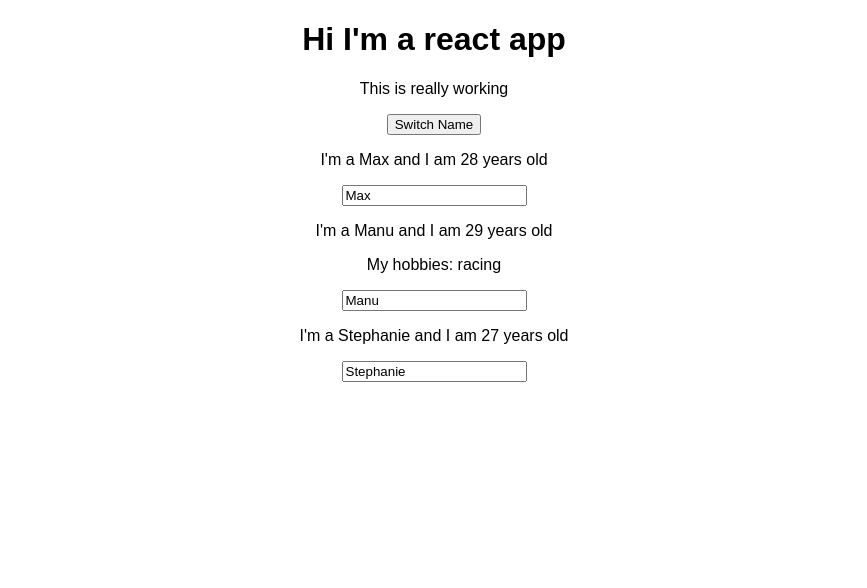
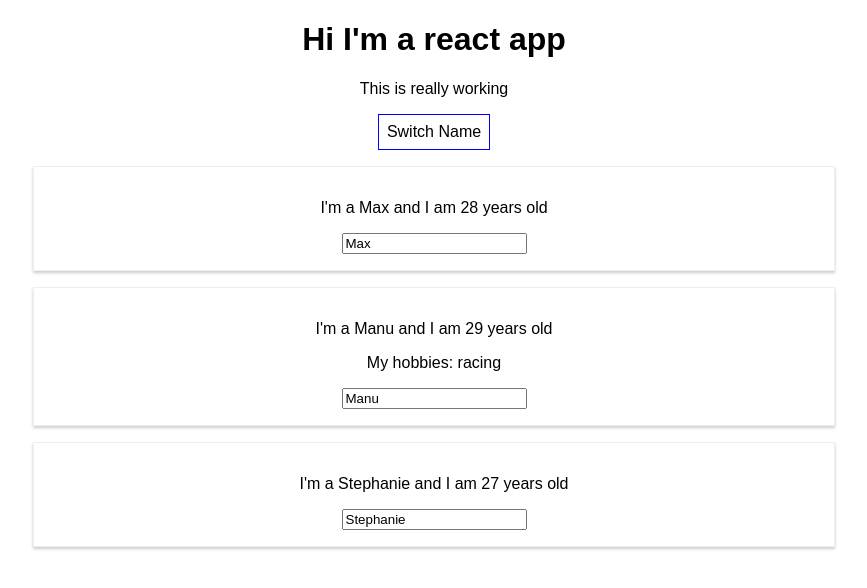
Before and after one commit to Jngai/react-course, a React (Create React App) app: page / in a window 1280 px wide. Shown: the top 588 px of the page, without its empty margins (206-1073 px from the left). Built offline with nearby package versions, Linux system fonts and the light colour scheme.

Commit message:
inline styles

```diff
--- a/src/App.js
+++ b/src/App.js
@@ -34,11 +34,22 @@
   }
 
   render() {
+
+    const style = {
+      backgroundColor: 'white',
+      font: 'inherit',
+      border: '1px solid blue',
+      padding: '8px',
+      cursor: 'pointer'
+    };
+
     return (
       <div className="App">
         <h1>Hi I'm a react app</h1>
         <p>This is really working</p>
-        <button onClick={()=>this.switchNameHandler('Maximiliam!')}>Switch Name</button>
+        <button
+        style={style}
+        onClick={()=>this.switchNameHandler('Maximiliam!')}>Switch Name</button>
         <Person
           name={this.state.persons[0].name}
           age={this.state.persons[0].age}/>
--- /dev/null
+++ b/src/Person/Person.css
@@ -0,0 +1,8 @@
+.Person {
+  width: 60%;
+  margin: 16px auto;
+  border: 1px solid #eee;
+  box-shadow: 0 2px 3px #ccc;
+  padding: 16px;
+  text-align: center;
+}
--- a/src/Person/Person.js
+++ b/src/Person/Person.js
@@ -1,8 +1,9 @@
 import React from 'react';
+import './Person.css';
 
 const person = (props) => {
   return (
-      <div>
+      <div className="Person">
           <p onClick={props.click}>I'm a {props.name} and I am {props.age} years old</p>
           <p>{props.children}</p>
           <input type="text" onChange={props.changed} value={props.name}/>
```
